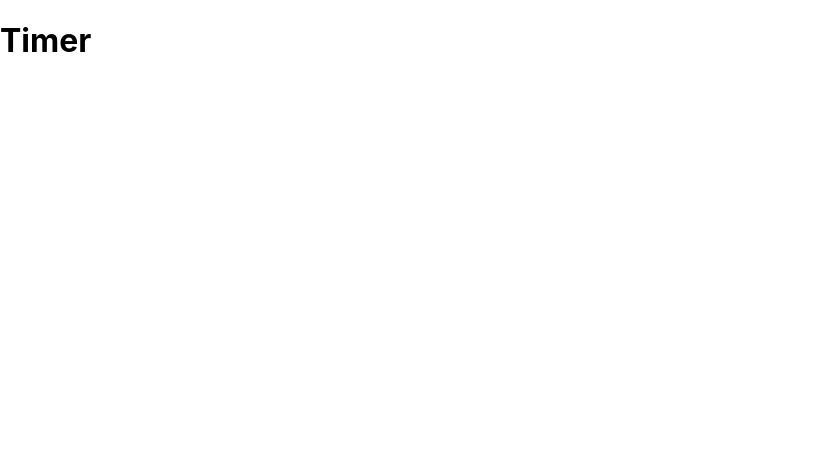
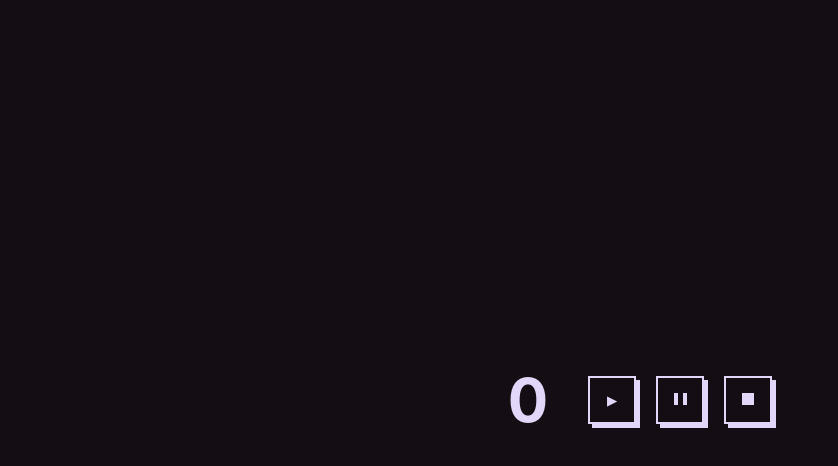
Before and after one commit to gustavofsantos/timer-xstate-demo, a React (Create React App) app: page / in a window 1280 px wide. Shown: the top 466 px of the page, without its empty margins (0-838 px from the left). Built offline with nearby package versions, Linux system fonts and the light colour scheme.

Commit message:
timer v1

```diff
--- a/public/index.html
+++ b/public/index.html
@@ -10,34 +10,11 @@
       content="Web site created using create-react-app"
     />
     <link rel="apple-touch-icon" href="%PUBLIC_URL%/logo192.png" />
-    <!--
-      manifest.json provides metadata used when your web app is installed on a
-      user's mobile device or desktop. See https://developers.google.com/web/fundamentals/web-app-manifest/
-    -->
     <link rel="manifest" href="%PUBLIC_URL%/manifest.json" />
-    <!--
-      Notice the use of %PUBLIC_URL% in the tags above.
-      It will be replaced with the URL of the `public` folder during the build.
-      Only files inside the `public` folder can be referenced from the HTML.
-
-      Unlike "/favicon.ico" or "favicon.ico", "%PUBLIC_URL%/favicon.ico" will
-      work correctly both with client-side routing and a non-root public URL.
-      Learn how to configure a non-root public URL by running `npm run build`.
-    -->
-    <title>React App</title>
+    <title>Timer demo</title>
   </head>
   <body>
     <noscript>You need to enable JavaScript to run this app.</noscript>
-    <div id="root"></div>
-    <!--
-      This HTML file is a template.
-      If you open it directly in the browser, you will see an empty page.
-
-      You can add webfonts, meta tags, or analytics to this file.
-      The build step will place the bundled scripts into the <body> tag.
-
-      To begin the development, run `npm start` or `yarn start`.
-      To create a production bundle, use `npm run build` or `yarn build`.
-    -->
+    <div class="root" id="root"></div>
   </body>
 </html>
--- a/src/App.css
+++ b/src/App.css
@@ -1,38 +1,9 @@
 .App {
   text-align: center;
-}
-
-.App-logo {
-  height: 40vmin;
-  pointer-events: none;
-}
-
-@media (prefers-reduced-motion: no-preference) {
-  .App-logo {
-    animation: App-logo-spin infinite 20s linear;
-  }
-}
-
-.App-header {
-  background-color: #282c34;
-  min-height: 100vh;
   display: flex;
   flex-direction: column;
+  justify-content: center;
   align-items: center;
-  justify-content: center;
-  font-size: calc(10px + 2vmin);
-  color: white;
+  width: 100%;
+  height: 100%;
 }
-
-.App-link {
-  color: #61dafb;
-}
-
-@keyframes App-logo-spin {
-  from {
-    transform: rotate(0deg);
-  }
-  to {
-    transform: rotate(360deg);
-  }
-}
--- a/src/App.js
+++ b/src/App.js
@@ -1,9 +1,12 @@
 import React from 'react'
+import Timer from './components/Timer'
+
+import './App.css'
 
 function App() {
   return (
-    <div>
-      <h1>Timer</h1>
+    <div className="App">
+      <Timer />
     </div>
   )
 }
--- /dev/null
+++ b/src/components/IconPause.js
@@ -0,0 +1,11 @@
+import React from 'react'
+
+const IconPause = () => (
+  <svg width="13" height="12" viewBox="0 0 13 12">
+    <g fill="#e2d7f8" fillRule="evenodd">
+      <path d="M0 0H4V12H0zM9 0H13V12H9z"></path>
+    </g>
+  </svg>
+)
+
+export default IconPause
--- /dev/null
+++ b/src/components/IconStop.js
@@ -0,0 +1,14 @@
+import React from 'react'
+
+const IconStop = () => (
+  <svg width="12" height="12" viewBox="0 0 12 12">
+    <path
+      fill="#e2d7f8"
+      fillRule="evenodd"
+      d="M420 1703H432V1715H420z"
+      transform="translate(-420 -1703)"
+    ></path>
+  </svg>
+)
+
+export default IconStop
--- /dev/null
+++ b/src/components/Timer.js
@@ -0,0 +1,51 @@
+import React from 'react'
+import IconPause from './IconPause'
+import IconStop from './IconStop'
+
+import './timer.css'
+
+export default function Timer() {
+  const [timerState, setTimerState] = React.useState('stopped')
+  const [counter, setCounter] = React.useState(0)
+
+  const start = () => setTimerState('started')
+
+  const pause = () => setTimerState('paused')
+
+  const stop = () => {
+    setTimerState('stopped')
+    setCounter(0)
+  }
+
+  React.useEffect(() => {
+    if (timerState === 'started') {
+      setTimeout(() => {
+        setCounter(counter + 1)
+      }, 1000)
+    }
+  }, [counter, timerState])
+
+  return (
+    <div className="timer">
+      <h1
+        className={
+          'timer__counter' + (timerState === 'paused' ? ' blinking' : '')
+        }
+      >
+        {counter}
+      </h1>
+
+      <div className="timer__buttons">
+        <button type="button" onClick={start} className="timer__button">
+          ▶
+        </button>
+        <button type="button" onClick={pause} className="timer__button">
+          <IconPause />
+        </button>
+        <button type="button" onClick={stop} className="timer__button">
+          <IconStop />
+        </button>
+      </div>
+    </div>
+  )
+}
--- /dev/null
+++ b/src/components/timer.css
@@ -0,0 +1,58 @@
+.timer {
+  display: flex;
+  flex-direction: row;
+  justify-content: center;
+  align-items: center;
+  width: 400px;
+}
+
+.timer__counter {
+  color: var(--text-color);
+  font-weight: 700;
+  font-size: 60px;
+}
+
+.timer__buttons {
+  display: flex;
+  justify-content: flex-start;
+  align-items: center;
+  padding-left: 40px;
+}
+
+.timer__button {
+  width: 48px;
+  height: 48px;
+  border: 2px solid var(--text-color);
+  background: var(--app-background);
+  box-shadow: 4px 4px 0 var(--text-color);
+  color: var(--text-color);
+  margin-right: 20px;
+  cursor: pointer;
+  outline: none;
+  transition: all 300ms ease;
+}
+
+.timer__button:last-of-type {
+  margin-right: 0;
+}
+
+.timer__button:hover {
+  transition: all 100ms ease;
+  box-shadow: 2px 2px 0 var(--text-color);
+}
+
+.blinking {
+  animation: blink 0.9s linear infinite both;
+}
+
+@keyframes blink {
+  0% {
+    opacity: 1;
+  }
+  50% {
+    opacity: 0.2;
+  }
+  100% {
+    opacity: 1;
+  }
+}
--- a/src/index.css
+++ b/src/index.css
@@ -1,3 +1,10 @@
+:root {
+  --app-background: #140d14;
+  --text-color: #e2d7f8;
+  --flamingo: #e68174;
+  --yellow: #fdc755;
+}
+
 body {
   margin: 0;
   font-family: -apple-system, BlinkMacSystemFont, 'Segoe UI', 'Roboto', 'Oxygen',
@@ -11,3 +18,20 @@ code {
   font-family: source-code-pro, Menlo, Monaco, Consolas, 'Courier New',
     monospace;
 }
+
+* {
+  margin: 0;
+  padding: 0;
+  box-sizing: border-box;
+}
+
+html, body {
+  width: 100%;
+  height: 100%;
+  background-color: var(--app-background);
+}
+
+.root {
+  width: 100%;
+  height: 100%;
+}
```
